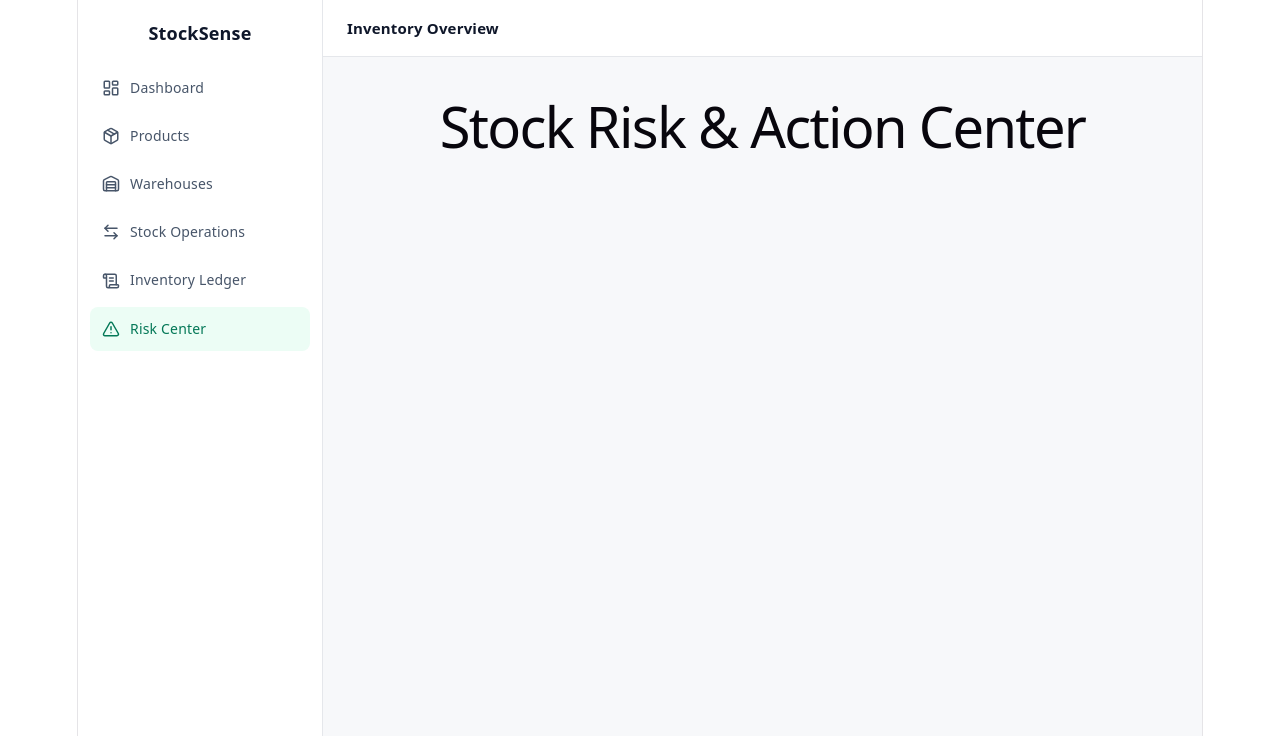
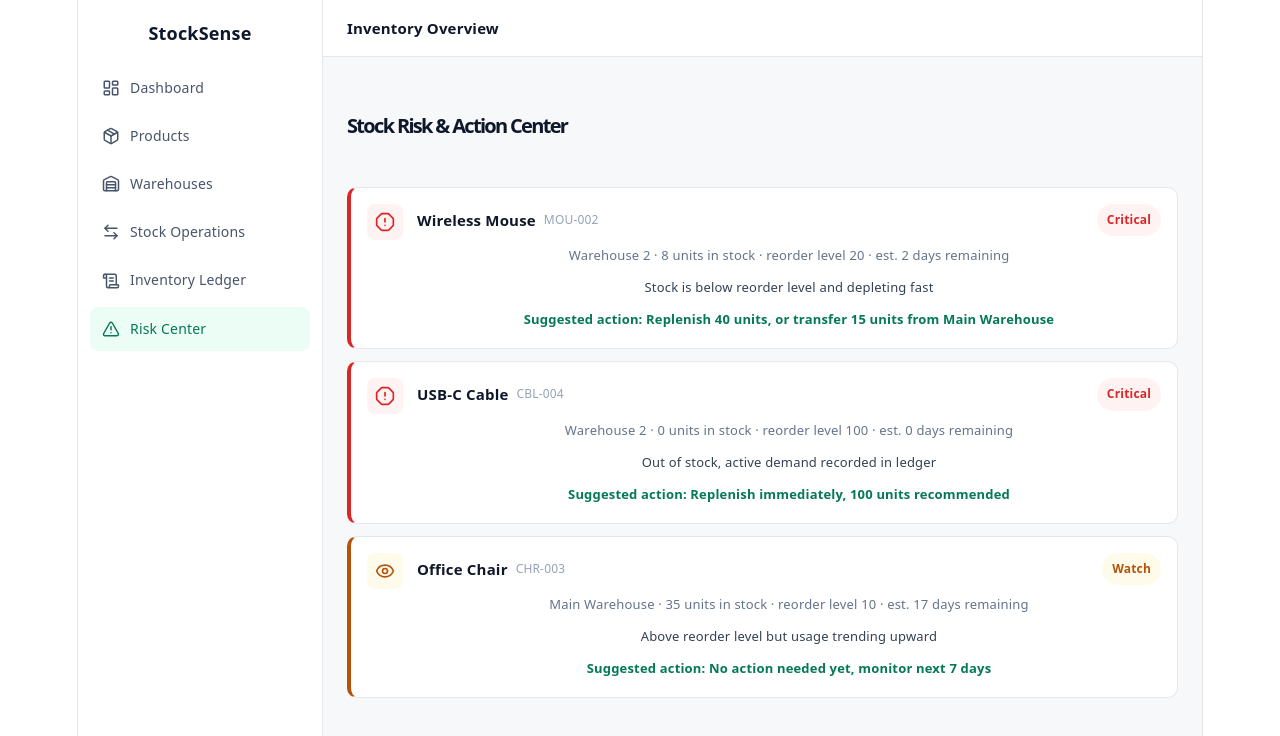
Before and after one commit to gorgeousChampion/Stocksense-Odoo, a React (Vite) app in the folder frontend/: page /risk in a window 1280 px wide. Shown: the top 736 px of the page. Built offline with nearby package versions, Linux system fonts and the light colour scheme.

Commit message:
Add Stock Risk & Action Center page

```diff
--- /dev/null
+++ b/frontend/src/pages/RiskCenter.css
@@ -0,0 +1,107 @@
+.risk-page {
+  display: flex;
+  flex-direction: column;
+  gap: 16px;
+}
+
+.risk-list {
+  display: flex;
+  flex-direction: column;
+  gap: 12px;
+}
+
+.risk-card {
+  display: flex;
+  gap: 14px;
+  background: #ffffff;
+  border: 1px solid #e5e7eb;
+  border-left: 4px solid #e5e7eb;
+  border-radius: 10px;
+  padding: 16px;
+}
+
+.risk-card.risk-critical {
+  border-left-color: #dc2626;
+}
+
+.risk-card.risk-watch {
+  border-left-color: #b45309;
+}
+
+.risk-icon {
+  width: 36px;
+  height: 36px;
+  border-radius: 8px;
+  display: flex;
+  align-items: center;
+  justify-content: center;
+  flex-shrink: 0;
+}
+
+.risk-critical .risk-icon {
+  background: #fef2f2;
+  color: #dc2626;
+}
+
+.risk-watch .risk-icon {
+  background: #fffbeb;
+  color: #b45309;
+}
+
+.risk-body {
+  display: flex;
+  flex-direction: column;
+  gap: 6px;
+  flex: 1;
+}
+
+.risk-top-row {
+  display: flex;
+  align-items: center;
+  gap: 8px;
+}
+
+.risk-product {
+  font-size: 15px;
+  font-weight: 600;
+  color: #0f172a;
+}
+
+.risk-sku {
+  font-size: 12px;
+  color: #94a3b8;
+}
+
+.risk-badge {
+  margin-left: auto;
+  padding: 3px 10px;
+  border-radius: 999px;
+  font-size: 12px;
+  font-weight: 600;
+}
+
+.badge-critical {
+  background: #fef2f2;
+  color: #dc2626;
+}
+
+.badge-watch {
+  background: #fffbeb;
+  color: #b45309;
+}
+
+.risk-meta {
+  font-size: 13px;
+  color: #64748b;
+}
+
+.risk-reason {
+  font-size: 13px;
+  color: #334155;
+}
+
+.risk-action {
+  font-size: 13px;
+  font-weight: 600;
+  color: #047857;
+}
--- a/frontend/src/pages/RiskCenter.jsx
+++ b/frontend/src/pages/RiskCenter.jsx
@@ -1,3 +1,42 @@
+import { AlertOctagon, Eye } from 'lucide-react'
+import { mockRiskItems, estimateDaysRemaining } from '../services/mockData'
+import './RiskCenter.css'
+
 export default function RiskCenter() {
-  return <h1>Stock Risk & Action Center</h1>
+  return (
+    <div className="risk-page">
+      <div className="page-header">
+        <h1>Stock Risk & Action Center</h1>
+      </div>
+
+      <div className="risk-list">
+        {mockRiskItems.map(item => {
+          const days = estimateDaysRemaining(item)
+          const isCritical = item.severity === 'critical'
+          return (
+            <div key={item.id} className={`risk-card ${isCritical ? 'risk-critical' : 'risk-watch'}`}>
+              <div className="risk-icon">
+                {isCritical ? <AlertOctagon size={20} /> : <Eye size={20} />}
+              </div>
+              <div className="risk-body">
+                <div className="risk-top-row">
+                  <span className="risk-product">{item.product}</span>
+                  <span className="risk-sku">{item.sku}</span>
+                  <span className={`risk-badge ${isCritical ? 'badge-critical' : 'badge-watch'}`}>
+                    {isCritical ? 'Critical' : 'Watch'}
+                  </span>
+                </div>
+                <div className="risk-meta">
+                  {item.warehouse} · {item.currentStock} units in stock · reorder level {item.reorderLevel}
+                  {days !== null && ` · est. ${days} days remaining`}
+                </div>
+                <div className="risk-reason">{item.reason}</div>
+                <div className="risk-action">Suggested action: {item.suggestedAction}</div>
+              </div>
+            </div>
+          )
+        })}
+      </div>
+    </div>
+  )
 }
--- a/frontend/src/services/mockData.js
+++ b/frontend/src/services/mockData.js
@@ -30,3 +30,47 @@ export function getDashboardStats() {
   const recentMovements = mockLedger.slice(-4).reverse()
   return { totalStock, totalSkus, lowStockCount, recentMovements }
 }
+
+export const mockRiskItems = [
+  {
+    id: 1,
+    product: 'Wireless Mouse',
+    sku: 'MOU-002',
+    warehouse: 'Warehouse 2',
+    currentStock: 8,
+    reorderLevel: 20,
+    dailyUsage: 3,
+    severity: 'critical',
+    reason: 'Stock is below reorder level and depleting fast',
+    suggestedAction: 'Replenish 40 units, or transfer 15 units from Main Warehouse',
+  },
+  {
+    id: 2,
+    product: 'USB-C Cable',
+    sku: 'CBL-004',
+    warehouse: 'Warehouse 2',
+    currentStock: 0,
+    reorderLevel: 100,
+    dailyUsage: 5,
+    severity: 'critical',
+    reason: 'Out of stock, active demand recorded in ledger',
+    suggestedAction: 'Replenish immediately, 100 units recommended',
+  },
+  {
+    id: 3,
+    product: 'Office Chair',
+    sku: 'CHR-003',
+    warehouse: 'Main Warehouse',
+    currentStock: 35,
+    reorderLevel: 10,
+    dailyUsage: 2,
+    severity: 'watch',
+    reason: 'Above reorder level but usage trending upward',
+    suggestedAction: 'No action needed yet, monitor next 7 days',
+  },
+]
+
+export function estimateDaysRemaining(item) {
+  if (item.dailyUsage <= 0) return null
+  return Math.floor(item.currentStock / item.dailyUsage)
+}
```
